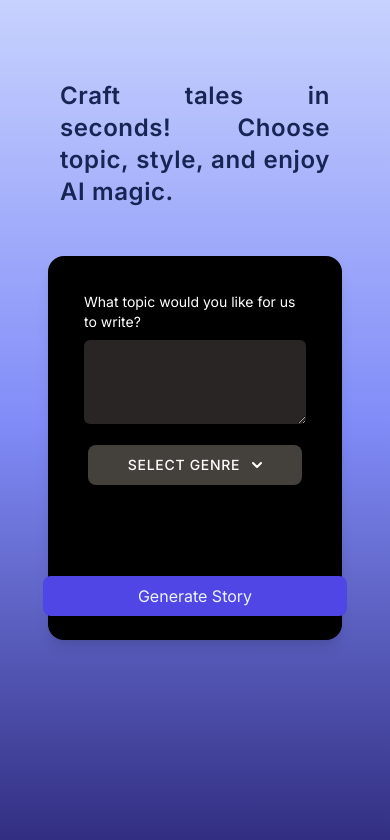
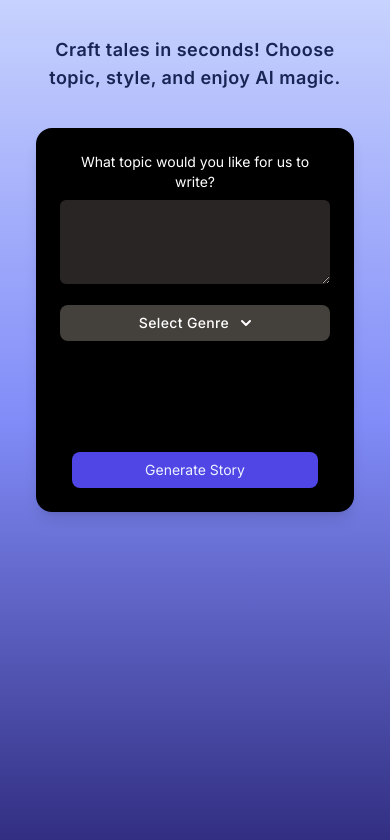
Before and after one commit to VILLAMORGO/imagination-ink, a Next.js app: page /createStory in a window 390 px wide. Shown: the top 840 px of the page. Built offline with nearby package versions, Linux system fonts and the light colour scheme; no server answers.

Commit message:
make create story page responsive

```diff
--- a/src/app/createStory/page.jsx
+++ b/src/app/createStory/page.jsx
@@ -71,32 +71,32 @@ export default function CreateStory() {
   };
 
   return (
-    <main id="createStory" className="flex min-h-screen flex-col items-center pt-20 px-12 bg-gradient-to-b from-indigo-200 via-indigo-400 to-indigo-900">
-      <h4 className="text-2xl font-semibold text-blue-950 tracking-wide text-justify pb-12 px-3">
+    <main id="createStory" className="flex min-h-screen flex-col items-center pt-9 lg:pt-20 px-7 bg-gradient-to-b from-indigo-200 via-indigo-400 to-indigo-900">
+      <h4 className="text-lg lg:text-2xl font-semibold text-blue-950 tracking-wide text-center lg:text-justify pb-6 lg:pb-10 ">
           Craft tales in seconds! Choose topic, style, and enjoy AI magic.
       </h4>
-      <div className='w-full mx-auto flex flex-row justify-evenly'>
-        <form className="flex flex-col min-h-96 p-6 w-96 mx-auto rounded-2xl shadow-lg bg-black text-white relative">
+      <div className='w-full mx-auto flex flex-row flex-wrap justify-evenly'>
+        <form className="flex flex-col min-h-96 p-3 lg:p-6 w-96 mx-2 my-3 rounded-2xl shadow-lg bg-black text-white relative">
           {error && <p className="text-red-500">{error}</p>}
-          <section className="p-3 text-sm">
+          <section className="p-3 text-sm lg:text-base text-center">
             <label htmlFor="input1">What topic would you like for us to write?</label>
             <textarea
               name=""
               id="input1"
               cols="30"
               rows="3"
-              className="w-full rounded-md mt-2 bg-stone-800 p-3"
+              className="w-full rounded-md mt-2 bg-stone-800 p-3 text-sm lg:text-base"
               value={topic}
               onChange={handleTopicChange}
             ></textarea>
           </section>
-          <section className="px-4 py-1">
+          <section className="px-3 py-1">
             <button
               onClick={() => setIsDropdownOpen(!isDropdownOpen)}
-              className="text-white bg-stone-700 font-medium rounded-lg w-full text-sm px-5 py-2.5 flex justify-center items-center tracking-wider"
+              className="text-white bg-stone-700 font-medium rounded-lg w-full text-sm lg:text-base px-5 py-2 flex justify-center items-center tracking-wide lg:tracking-wider"
               type="button"
             >
-              {genre ? `Genre: ${genre}` : 'SELECT GENRE'}{' '}
+              {genre ? `Genre: ${genre}` : 'Select Genre'}{' '}
               <svg
                 className="w-2.5 h-2.5 ms-3"
                 aria-hidden="true"
@@ -119,47 +119,47 @@ export default function CreateStory() {
                 isDropdownOpen ? 'block' : 'hidden'
               } z-10 absolute bg-transparent divide-y divide-gray-100 rounded-lg w-72 px-auto dark:bg-gray-700`}
             >
-              <ul className="py-2 text-sm text-gray-700 dark:text-gray-200 flex flex-wrap px-5">
-                <li className="flex-grow text-center border border-white rounded-3xl text-white m-1">
+              <ul className="py-2 text-sm text-gray-700 dark:text-gray-200 flex flex-wrap justify-center px-5 w-full">
+                <li className="text-center border border-white rounded-3xl text-white m-1">
                   <a
                     href="#"
-                    className="block px-4 py-2 hover:bg-gray-100 hover:text-black dark:hover:bg-gray-600 dark:hover:text-white"
+                    className="block px-4 py-1 hover:bg-gray-100 hover:text-black dark:hover:bg-gray-600 dark:hover:text-white"
                     onClick={() => { setGenre('Sad'); setIsDropdownOpen(false); }}
                   >
                     Sad
                   </a>
                 </li>
-                <li className="flex-grow text-center border border-white rounded-3xl text-white m-1">
+                <li className="text-center border border-white rounded-3xl text-white m-1">
                   <a
                     href="#"
-                    className="block px-4 py-2 hover:bg-gray-100 hover:text-black dark:hover:bg-gray-600 dark:hover:text-white"
+                    className="block px-4 py-1 hover:bg-gray-100 hover:text-black dark:hover:bg-gray-600 dark:hover:text-white"
                     onClick={() => { setGenre('Scary'); setIsDropdownOpen(false); }}
                   >
                     Scary
                   </a>
                 </li>
-                <li className="flex-grow text-center border border-white rounded-3xl text-white m-1">
+                <li className="text-center border border-white rounded-3xl text-white m-1">
                   <a
                     href="#"
-                    className="block px-4 py-2 hover:bg-gray-100 hover:text-black dark:hover:bg-gray-600 dark:hover:text-white"
+                    className="block px-4 py-1 hover:bg-gray-100 hover:text-black dark:hover:bg-gray-600 dark:hover:text-white"
                     onClick={() => { setGenre('Serious'); setIsDropdownOpen(false); }}
                   >
                     Serious
                   </a>
                 </li>
-                <li className="flex-grow text-center border border-white rounded-3xl text-white m-1">
+                <li className="text-center border border-white rounded-3xl text-white m-1">
                   <a
                     href="#"
-                    className="block px-4 py-2 hover:bg-gray-100 hover:text-black dark:hover:bg-gray-600 dark:hover:text-white"
+                    className="block px-4 py-1 hover:bg-gray-100 hover:text-black dark:hover:bg-gray-600 dark:hover:text-white"
                     onClick={() => { setGenre('Adventurous'); setIsDropdownOpen(false); }}
                   >
                     Adventurous
                   </a>
                 </li>
-                <li className="flex-grow text-center border border-white rounded-3xl text-white m-1">
+                <li className="text-center border border-white rounded-2xl text-white m-1">
                   <a
                     href="#"
-                    className="block px-4 py-2 hover:bg-gray-100 hover:text-black dark:hover:bg-gray-600 dark:hover:text-white"
+                    className="block px-4 py-1 hover:bg-gray-100 hover:text-black dark:hover:bg-gray-600 dark:hover:text-white"
                     onClick={() => { setGenre('No'); setIsDropdownOpen(false); }}
                   >
                     Nothing
@@ -168,23 +168,23 @@ export default function CreateStory() {
               </ul>
             </div>
           </section>
-          <section className="px-10 pb-6 absolute bottom-0 left-1/2 transform -translate-x-1/2 w-96 flex text-center">
-            <span onClick={handleGenerateStory} className="bg-indigo-600 text-indigo-50 rounded-lg w-full p-2 hover:bg-indigo-400 cursor-pointer">
+          <section className="text-sm lg:text-base px-9 pb-6 absolute bottom-0 left-1/2 transform -translate-x-1/2 w-full flex text-center">
+            <div onClick={handleGenerateStory} className="bg-indigo-600 text-indigo-50 rounded-lg w-full p-2 hover:bg-indigo-400 cursor-pointer">
               Generate Story
-            </span>
+            </div>
           </section>
         </form>
-        <section className={`flex flex-col min-h-96 max-h-96 p-6 h w-96 mx-auto rounded-2xl shadow-lg bg-black text-white relative ${originalResponse ? '' : 'hidden'}`}>
+        <section className={`flex flex-col min-h-96 max-h-96 p-6 h w-96 mx-2 my-3 rounded-2xl shadow-lg bg-black text-white relative ${originalResponse ? '' : 'hidden'}`}>
           <h2 className='text-center text-lg '>Original Story</h2>
           <br />
           <p  className='text-justify text-base mx-3 overflow-auto' >{originalResponse}</p>
           {showButton && (
-          <button onClick={handleShowRewritten} className="bg-indigo-600 text-indigo-50 px-4 py-2 rounded-md mt-2 mx-3 tracking-widest">
+          <button onClick={handleShowRewritten} className="bg-indigo-600 text-indigo-50 px-4 py-2 rounded-md mt-2 mx-3 tracking-widest text-sm lg:text-base">
             Make it Funny!
           </button>
         )}
         </section>
-        <section className={`flex flex-col min-h-96 max-h-96 p-9 h w-96 mx-auto rounded-2xl shadow-lg bg-black tracking-wider text-slate-200  ${showRewritten ? '' : 'hidden'}`}>
+        <section className={`flex flex-col min-h-96 max-h-96 p-9 h w-96 mx-2 my-3 rounded-2xl shadow-lg bg-black tracking-wider text-slate-200  ${showRewritten ? '' : 'hidden'}`}>
           <h2 className='text-center text-lg '>Rewritten Story</h2>
           <br />
           {showRewritten && <p className='text-justify text-base overflow-auto'>{rewrittenResponse}</p>}
```
